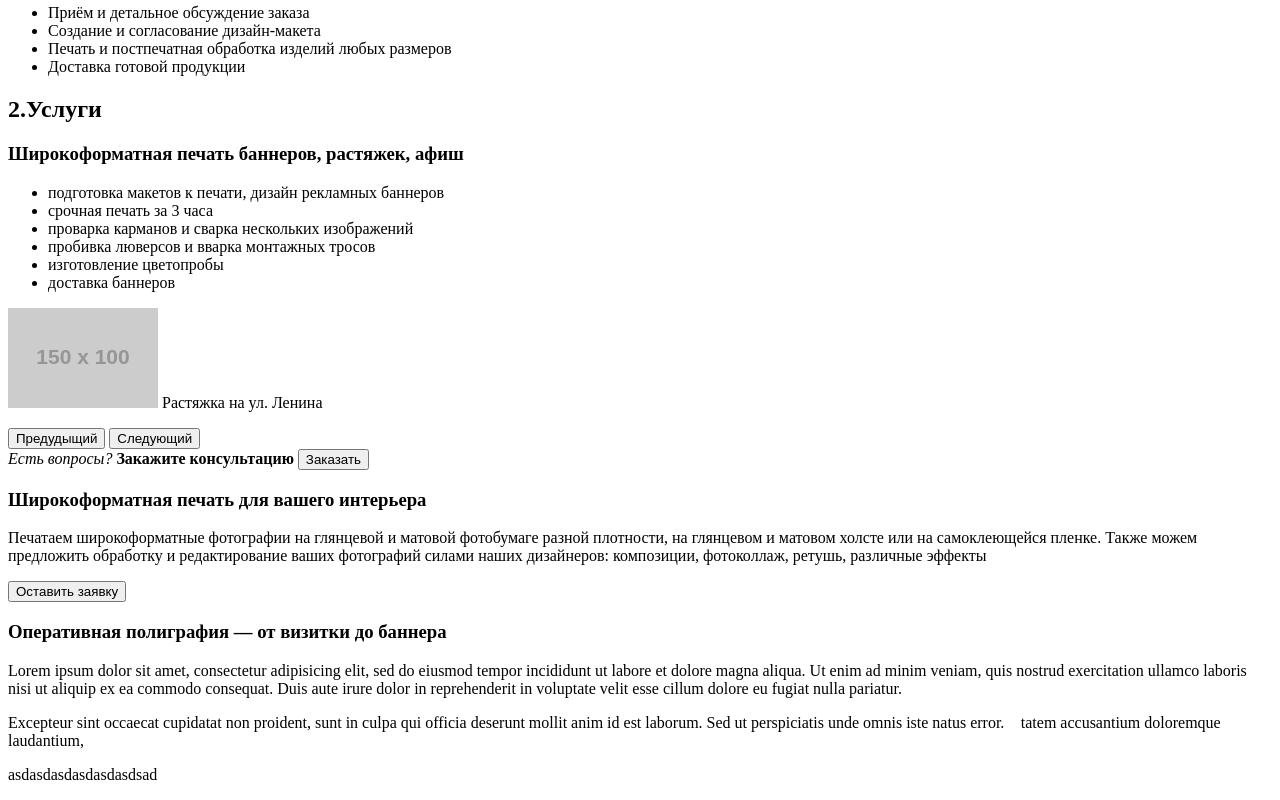
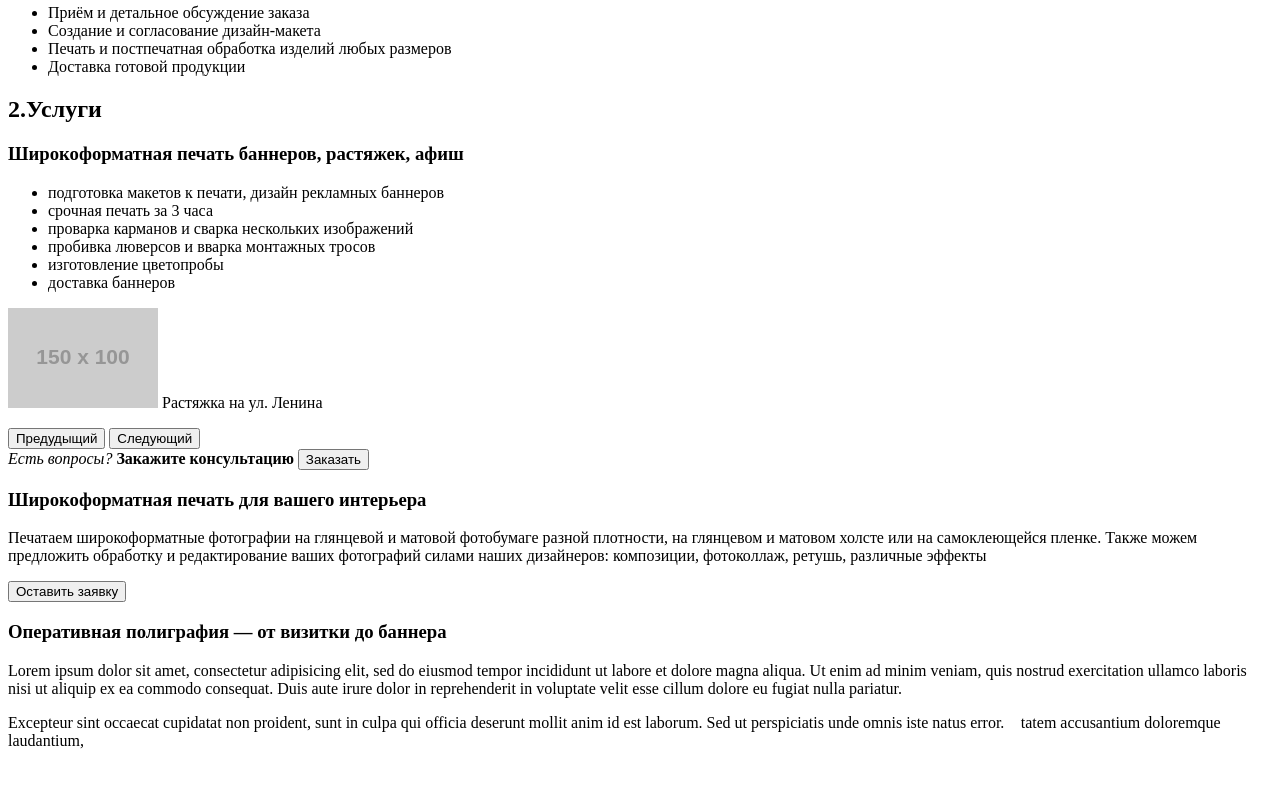
Before and after one commit to Dj0ko/ArtActive, a plain HTML site: page source/index.html in a window 1280 px wide. Shown: the part 532-1332 px from the top of the page. After the commit the page ends 1298 px from the top, so only its background shows below. Drawn offline with Linux system fonts and the light colour scheme; placeholder pictures from the web are drawn by us.

Commit message:
delete test

```diff
--- a/source/index.html
+++ b/source/index.html
@@ -109,7 +109,6 @@
         </p>
       </section>
     </section>
-    <p>asdasdasdasdasdasdsad</p>
   </main>
 </body>
 
```
